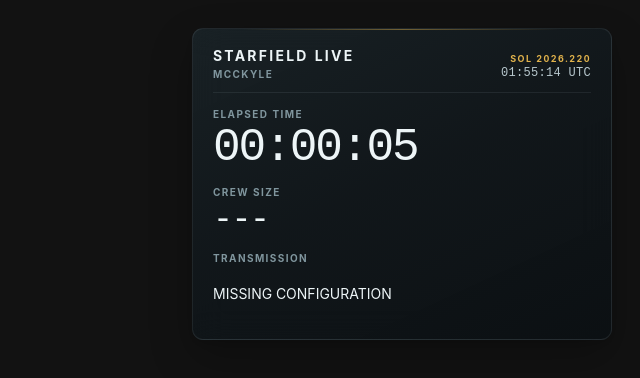
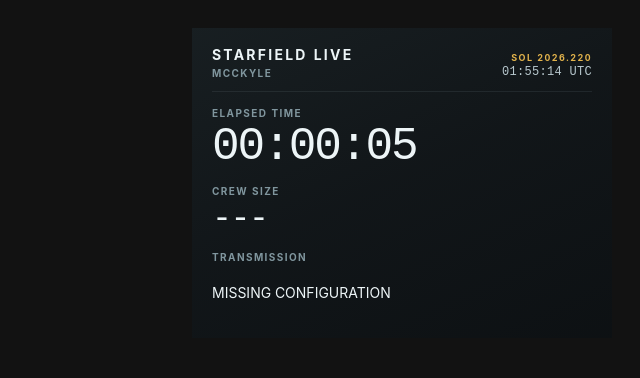
Before and after one commit to mcckyle/OBS-HUD, a React (Vite) app: page / in a window 1280 px wide. Shown: the top 378 px of the page, without its empty margins (640-1280 px from the left). Built offline with nearby package versions, Linux system fonts and the light colour scheme.

Commit message:
Remove borders and shadows from the panel. Also remove the rounded corners.

```diff
--- a/src/App.css
+++ b/src/App.css
@@ -17,9 +17,6 @@
 /* Translucent Shipboard Console Styles. */
 .hud-panel
 {
-  position: relative;
-  isolation: isolate;
-
   display: grid;
   gap: var(--hud-gap);
 
@@ -30,29 +27,25 @@
 
   background: linear-gradient(
     155deg,
-    rgb(29 42 48 / 65%) 0%,
-    rgb(17 25 30 / 70%) 48%,
-    rgb(10 16 20 / 74%) 100%
+    rgb(29 42 48 / 52%) 0%,
+    rgb(17 25 30 / 58%) 48%,
+    rgb(10 16 20 / 64%) 100%
   );
   color: var(--hud-text);
 
-  border: 1px solid var(--hud-border);
-  border-radius: var(--hud-radius);
-  box-shadow: var(--hud-shadow);
-
-  backdrop-filter: var(--hud-backdrop);
-  -webkit-backdrop-filter: var(--hud-backdrop);
+  border: 0;
+  border-radius: 0;
+  box-shadow: none;
 }
-.hud-panel::before
+/*.hud-panel::before
 {
-  /* Subtle Constellation Amber Instrument Highlight Styles. */
   content: "";
   position: absolute;
   inset: 0 12% auto;
   block-size: 1px;
   background: linear-gradient(90deg, transparent, rgb(var(--hud-accent-rgb) / 45%), transparent);
   pointer-events: none;
-}
+}*/
 .hud-sections { display: grid; gap: var(--hud-gap); min-inline-size: 0; }
 
 @media (max-width: 480px)
--- a/src/index.css
+++ b/src/index.css
@@ -9,6 +9,12 @@
     --hud-surface-deep: #0a1014;
     --hud-texture: #1b272d;
 
+    /* Flat, unobtrusive overlay surfaces. */
+    --hud-border: transparent;
+    --hud-radius: 0px;
+    --hud-backdrop: none;
+    --hud-shadow: none;
+
     /* Telemetry */
     --hud-text: #edf5f7;
     --hud-text-secondary: #b7c7cd;
@@ -19,7 +25,6 @@
     --hud-accent-rgb: 226 179 76;
 
     /* Structural Details. */
-    --hud-border: rgb(190 211 219 / 10%);
     --hud-divider: rgb(190 211 219 / 9%);
 
     /* ---------- Layout. ---------- */
@@ -27,7 +32,6 @@
     --hud-gutter: 28px;
     --hud-panel-padding: 20px;
     --hud-gap: 16px;
-    --hud-radius: 11px;
 
     /* ---------- Fonts. ---------- */
     --font-ui: Inter, "Segoe UI", system-ui, sans-serif;
@@ -45,11 +49,6 @@
     --tracking-label: 0.14em;
     --tracking-display: -0.045em;
     --tracking-title: 0.16em;
-
-    /* ---------- Effects. ---------- */
-    --hud-backdrop: blur(16px) saturate(115%);
-    --hud-shadow: 0 18px 44px rgb(0 0 0 / 24%),
-                  0 3px 10px rgb(0 0 0 / 12%);
 }
 *, *::before, *::after { box-sizing: border-box; }
 html, body, #root { inline-size: 100%; block-size: 100%; margin: 0; overflow: hidden; background: transparent; }
```
